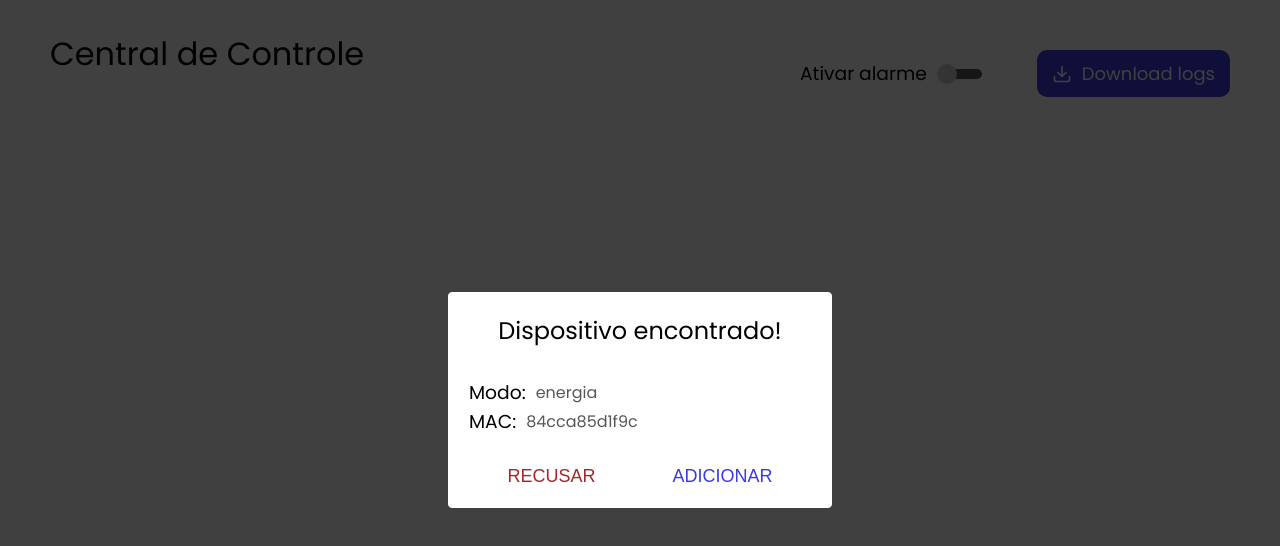
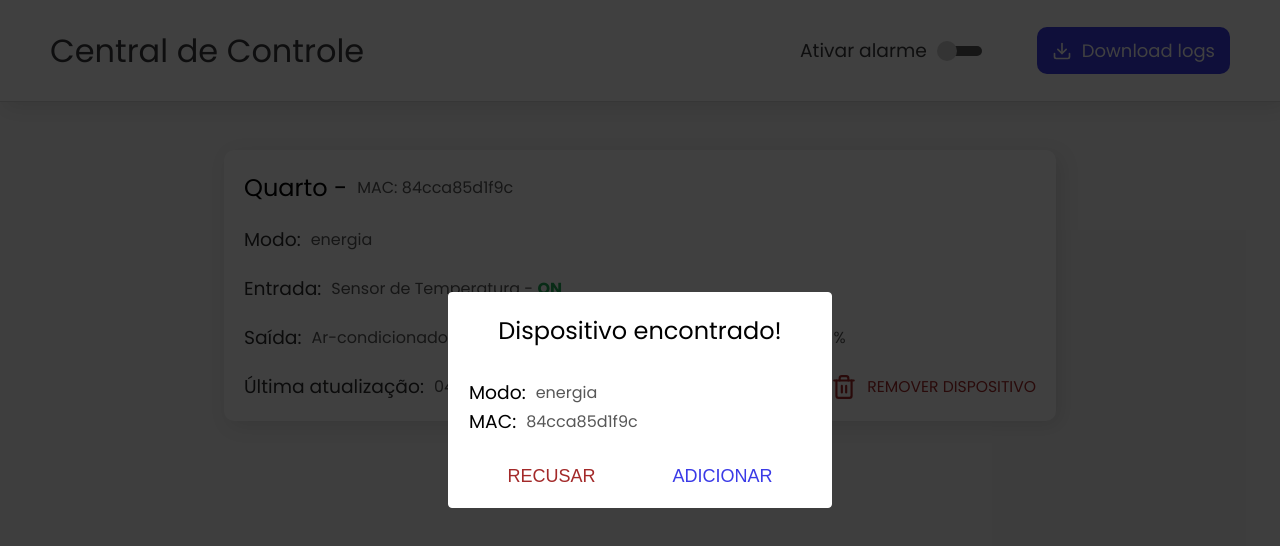
Before and after one commit to DanilloGS/FSE_3, a React (Create React App) app in the folder servidor_central/: page / in a window 1280 px wide. Shown: the top 546 px of the page. Built offline with nearby package versions, Linux system fonts and the light colour scheme; the HTML template or start-up script is replaced by a standard one.

Commit message:
Created DeviceCard component and fixed some styles.

```diff
--- a/servidor_central/src/App.scss
+++ b/servidor_central/src/App.scss
@@ -2,16 +2,28 @@
   width: 100vw;
 
   display: flex;
-  flex-direction: row;
+  flex-direction: column;
 
   > header {
     width: 100%;
 
-    padding: 3rem 5rem;
+    position: fixed;
+    top: 0;
+
+    padding: 0.7rem 5rem;
+    margin-bottom: 5rem;
+    background-color: #fff;
+    border-bottom: 0.1rem solid #d7d7d7;
+    box-shadow: 0.5rem 0.5rem 2rem rgba(0, 0, 0, 0.1);
 
     display: flex;
     flex-direction: row;
     justify-content: space-between;
+    align-items: center;
+
+    > h1 {
+      color: #39393a;
+    }
 
     > section {
       display: flex;
@@ -27,8 +39,17 @@
 
         > h3 {
           margin-right: 1rem;
+          color: #39393a;
         }
       }
     }
   }
+
+  > main {
+    display: flex;
+    flex-direction: column;
+    align-items: center;
+
+    margin: 15rem 0 5rem;
+  }
 }
--- a/servidor_central/src/App.tsx
+++ b/servidor_central/src/App.tsx
@@ -9,6 +9,7 @@ import ModalApp from './components/ModalApp';
 import SwitchButton from './components/SwitchButton';
 import NewDeviceFound from './components/NewDeviceFound';
 import NewDeviceAdd from './components/NewDeviceAdd';
+import DeviceCard from './components/DeviceCard';
 
 function App() {
   const [modalIsOpen, setModalIsOpen] = useState(true);
@@ -61,6 +62,18 @@ function App() {
           />
         </section>
       </header>
+
+      <main>
+        <DeviceCard
+          mac="84cca85d1f9c"
+          mode="energia"
+          input="Sensor de Temperatura"
+          output="Ar-condicionado"
+          temperature="30"
+          humidity="70"
+          lastUpdate="04/11/2021 22:54:17"
+        />
+      </main>
     </div>
   );
 }
--- /dev/null
+++ b/servidor_central/src/components/DeviceCard/index.tsx
@@ -0,0 +1,77 @@
+import './styles.scss';
+
+import { FiTrash2, FiPower } from 'react-icons/fi';
+
+interface Props {
+  mac: string;
+  mode: string;
+  input?: string;
+  output?: string;
+  temperature?: string;
+  humidity?: string;
+  lastUpdate: string;
+}
+
+const DeviceCard = ({
+  mac,
+  mode,
+  input,
+  output,
+  temperature,
+  humidity,
+  lastUpdate,
+}: Props) => {
+  return (
+    <div id="device-card">
+      <div className="info-group">
+        <h2>Quarto - </h2>
+        <p>MAC: {mac}</p>
+      </div>
+
+      <div className="info-group">
+        <h3>Modo:</h3>
+        <p>{mode}</p>
+      </div>
+
+      <div className="info-group">
+        <h3>Entrada:</h3>
+        <p>
+          {input} - <span>ON</span>
+        </p>
+      </div>
+
+      <div className="info-group">
+        <h3>Saída:</h3>
+        <p>
+          {output} - <span>ON</span>
+        </p>
+
+        <h3 className="temp-and-humi">Temperatura:</h3>
+        <p>{temperature} ºC</p>
+
+        <h3 className="temp-and-humi">Umidade:</h3>
+        <p>{humidity} %</p>
+      </div>
+
+      <footer>
+        <div className="info-group">
+          <h3>Última atualização:</h3>
+          <p>{lastUpdate}</p>
+        </div>
+
+        <aside>
+          <button>
+            <FiPower color="#22ac57" size={26} />
+            <h3 className="on-off-device">DESLIGAR DISPOSITIVO</h3>
+          </button>
+          <button>
+            <FiTrash2 color="#a32929" size={26} />
+            <h3>REMOVER DISPOSITIVO</h3>
+          </button>
+        </aside>
+      </footer>
+    </div>
+  );
+};
+
+export default DeviceCard;
--- /dev/null
+++ b/servidor_central/src/components/DeviceCard/styles.scss
@@ -0,0 +1,92 @@
+#device-card {
+  display: flex;
+  flex-direction: column;
+
+  width: 65%;
+  background-color: #fff;
+  box-shadow: 0.5rem 0.5rem 2rem rgba(0, 0, 0, 0.1);
+  border-radius: 1rem;
+
+  padding: 2rem;
+
+  &:nth-child(n + 2) {
+    margin-top: 5rem;
+  }
+
+  > h2 {
+    // margin-bottom: 1rem;
+    font-size: 2.6rem;
+  }
+
+  .info-group {
+    display: flex;
+    flex-direction: row;
+    align-items: center;
+
+    &:nth-child(n + 2) {
+      margin-top: 2rem;
+    }
+
+    > h3 {
+      color: #2d2d2e;
+
+      &.temp-and-humi {
+        margin-left: 2rem;
+      }
+    }
+
+    > p {
+      margin-left: 1rem;
+      color: #575757;
+
+      > span {
+        color: #22ac57;
+        font-weight: 700;
+      }
+    }
+
+  }
+
+  > footer {
+    display: flex;
+    flex-direction: row;
+    justify-content: space-between;
+    align-items: center;
+
+    width: 100%;
+
+    margin-top: 2rem;
+
+    > aside {
+      display: flex;
+      flex-direction: row;
+
+      > button {
+        display: flex;
+        flex-direction: row;
+        align-items: center;
+
+        border: 0;
+        background: transparent;
+        margin-left: 2rem;
+
+        cursor: pointer;
+        transition: 0.2s;
+
+        &:hover {
+          filter: brightness(0.8);
+        }
+
+        > h3 {
+          color: #a32929;
+          margin-left: 1rem;
+        }
+      }
+
+      .on-off-device {
+        color: #22ac57;
+      }
+    }
+
+  }
+}
--- a/servidor_central/src/components/NewDeviceAdd/index.tsx
+++ b/servidor_central/src/components/NewDeviceAdd/index.tsx
@@ -34,7 +34,7 @@ const NewDeviceAdd = ({ closeModal, checked, onChange }: Props) => {
           <input />
         </div>
         <div className="input-group">
-          <h3 className="switch-alarm">Ativará o alarme</h3>
+          <h3 className="switch-alarm">Ativará o alarme?</h3>
           <SwitchButton checked={checked} onChange={onChange} />
         </div>
       </section>
--- a/servidor_central/src/global.scss
+++ b/servidor_central/src/global.scss
@@ -17,6 +17,7 @@ body {
   font-size: 1.6rem;
   text-rendering: optimizeLegibility;
   -webkit-font-smoothing: antialiased;
+  background-color: rgb(245, 245, 245);
 }
 
 h1,
```
